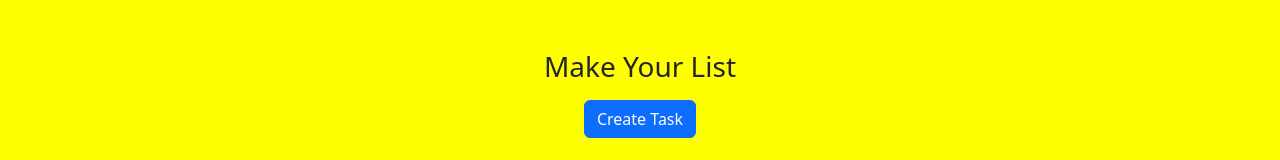
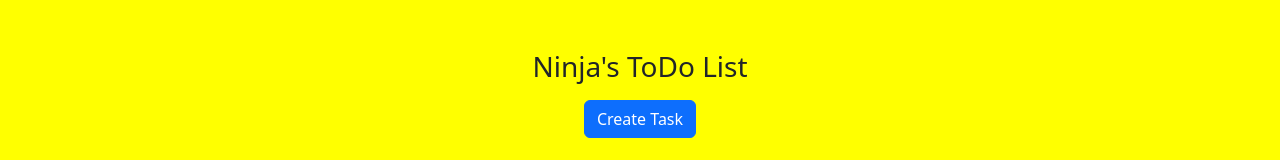
Before and after one commit to Neelesh56789/ToDo-List, a React (Create React App) app: page / in a window 1280 px wide. Shown: the top 160 px of the page. Built offline with nearby package versions, Linux system fonts and the light colour scheme.

Commit message:
third-commit

```diff
--- a/src/components/ToDoList.js
+++ b/src/components/ToDoList.js
@@ -48,7 +48,7 @@ const TodoList = () => {
     return (
         <>
             <div className = "header text-center">
-                <h3>Make Your List</h3>
+                <h3>Ninja's ToDo List</h3>
                 <button className = "btn btn-primary mt-2" onClick = {() => setModal(true)} >Create Task</button>
             </div>
             <div className = "task-container">
```
